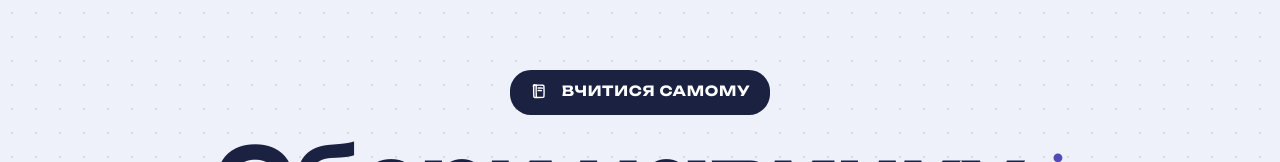
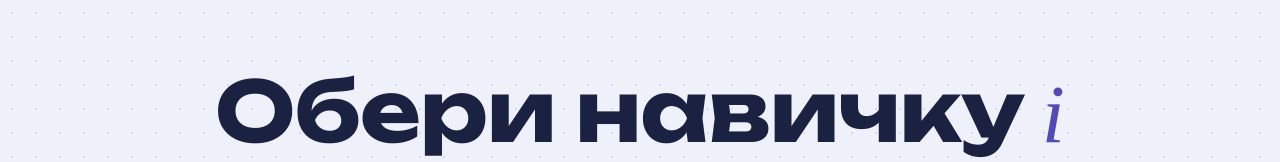
Before and after one commit to mariyavalyanskaya95-create/murly-saas, a Next.js app: page /learn in a window 1280 px wide. Shown: the part 211-373 px from the top of the page. Built offline with nearby package versions, Linux system fonts and the light colour scheme; no server answers; a web font is replaced by a local one.

Commit message:
Cleaner page head

```diff
--- a/app/(marketing)/learn/page.tsx
+++ b/app/(marketing)/learn/page.tsx
@@ -28,7 +28,6 @@ export default function LearnPage() {
       <SectionTabs group="read" active="/learn" />
       <section className="mu-page-hero" data-stickers="6">
         <div className="mu-container">
-          <span className="mu-section__eyebrow"><Icon id="e-book" />{t({ uk: 'Вчитися самому', ru: 'Учиться самому', en: 'Learn on your own' })}</span>
           <h1>{t({ uk: 'Обери навичку', ru: 'Выбери навык', en: 'Pick a skill' })} <em>{t({ uk: 'і свій рівень.', ru: 'и свой уровень.', en: 'and your level.' })}</em></h1>
         </div>
       </section>
```
